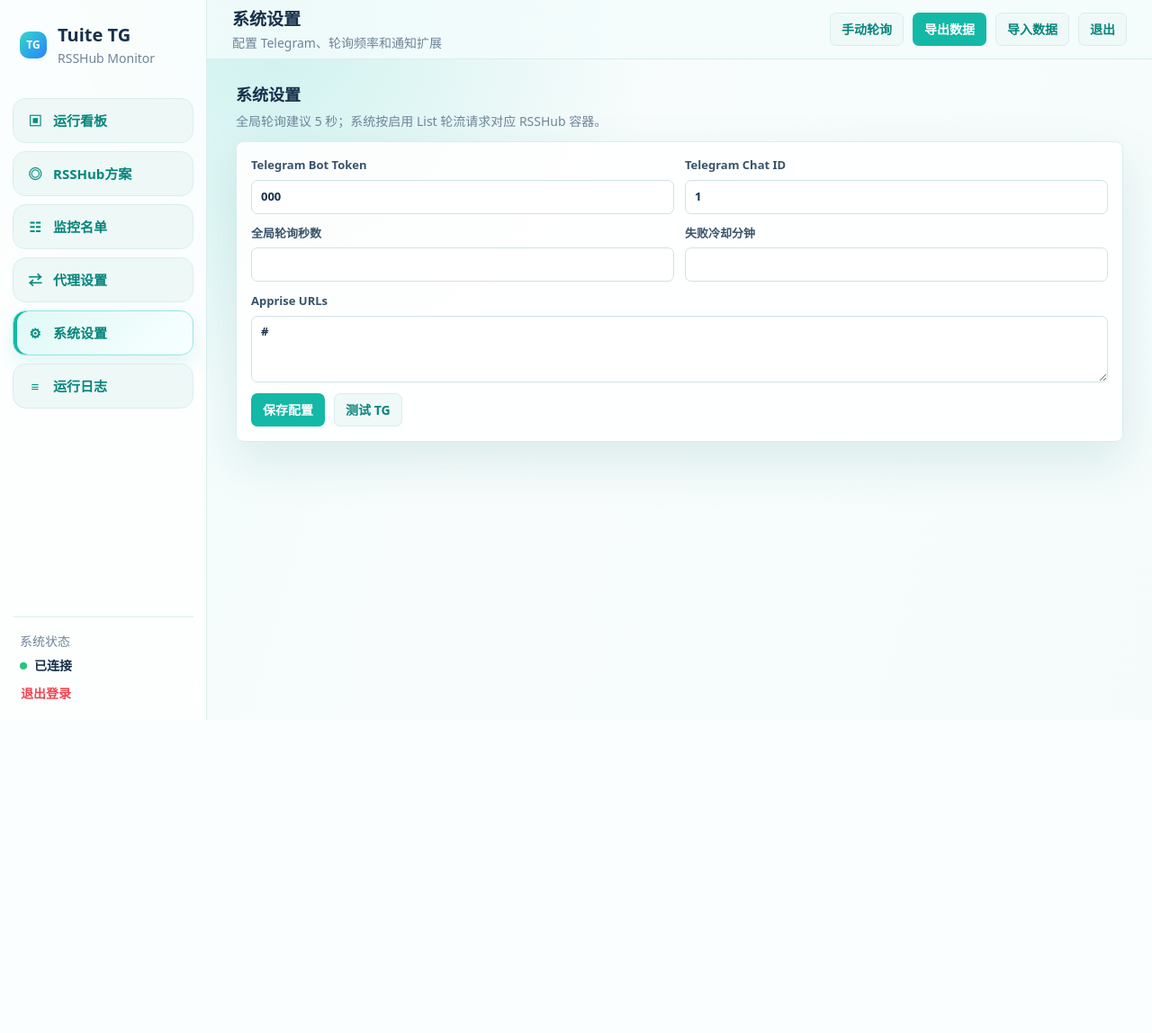
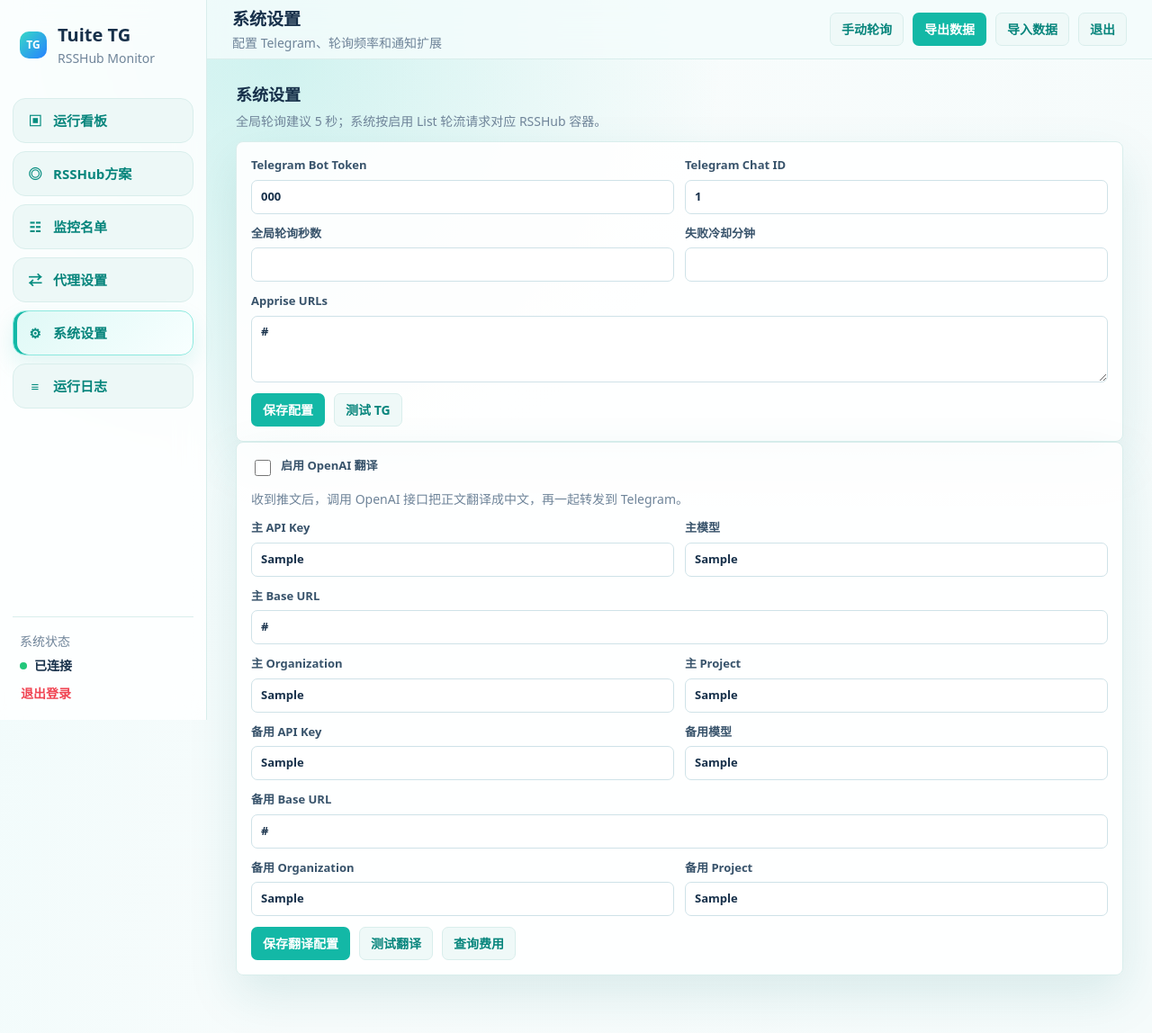
Before and after one commit to mmk58860-code/tuite-tg, a FastAPI app: template app/templates/index.html in a window 1280 px wide, after a click that opens the changed part. Shown: the whole page at 90% size. Before the commit the page ends 800 px from the top, so only its background shows below. Run offline with FastAPI, Linux system fonts and the light colour scheme; the template is opened without the code that fills it: most values are stand-ins (such as "Sample title", 1, 10 or a date in 2020); parts of the project's set-up code (start-up, migrations or seed data) failed here and were passed over.

Commit message:
Add OpenAI tweet translation settings

```diff
--- a/app/main.py
+++ b/app/main.py
@@ -45,6 +45,7 @@ from .docker_manager import (
     remove_container,
 )
 from .notifier import format_alert, send_telegram
+from .openai_client import OpenAIConfigError, OpenAIRequestError, build_endpoint, query_recent_costs, translate_text
 from .watcher import watcher
 
 
@@ -224,6 +225,17 @@ async def index(
         "apprise_urls": get_setting(db, "apprise_urls", ""),
         "global_poll_seconds": get_setting(db, "global_poll_seconds", "5"),
         "failure_cooldown_minutes": get_setting(db, "failure_cooldown_minutes", "10"),
+        "translate_enabled": get_setting(db, "translate_enabled", "0"),
+        "translate_model_primary": get_setting(db, "translate_model_primary", "gpt-4.1-mini"),
+        "translate_api_key_primary": get_setting(db, "translate_api_key_primary", ""),
+        "translate_base_url_primary": get_setting(db, "translate_base_url_primary", "https://api.openai.com/v1"),
+        "translate_org_primary": get_setting(db, "translate_org_primary", ""),
+        "translate_project_primary": get_setting(db, "translate_project_primary", ""),
+        "translate_model_backup": get_setting(db, "translate_model_backup", ""),
+        "translate_api_key_backup": get_setting(db, "translate_api_key_backup", ""),
+        "translate_base_url_backup": get_setting(db, "translate_base_url_backup", "https://api.openai.com/v1"),
+        "translate_org_backup": get_setting(db, "translate_org_backup", ""),
+        "translate_project_backup": get_setting(db, "translate_project_backup", ""),
     }
     enabled_bindings = [
         binding
@@ -302,6 +314,17 @@ async def save_settings(
     apprise_urls: str = Form(""),
     global_poll_seconds: int = Form(5),
     failure_cooldown_minutes: int = Form(10),
+    translate_enabled: str = Form(""),
+    translate_model_primary: str = Form("gpt-4.1-mini"),
+    translate_api_key_primary: str = Form(""),
+    translate_base_url_primary: str = Form("https://api.openai.com/v1"),
+    translate_org_primary: str = Form(""),
+    translate_project_primary: str = Form(""),
+    translate_model_backup: str = Form(""),
+    translate_api_key_backup: str = Form(""),
+    translate_base_url_backup: str = Form("https://api.openai.com/v1"),
+    translate_org_backup: str = Form(""),
+    translate_project_backup: str = Form(""),
     db: Session = Depends(get_db),
     _: str = Depends(current_user_from_cookie),
 ):
@@ -310,6 +333,17 @@ async def save_settings(
     set_setting(db, "apprise_urls", apprise_urls.strip())
     set_setting(db, "global_poll_seconds", str(max(1, global_poll_seconds)))
     set_setting(db, "failure_cooldown_minutes", str(max(1, failure_cooldown_minutes)))
+    set_setting(db, "translate_enabled", "1" if translate_enabled == "on" else "0")
+    set_setting(db, "translate_model_primary", translate_model_primary.strip())
+    set_setting(db, "translate_api_key_primary", translate_api_key_primary.strip())
+    set_setting(db, "translate_base_url_primary", translate_base_url_primary.strip())
+    set_setting(db, "translate_org_primary", translate_org_primary.strip())
+    set_setting(db, "translate_project_primary", translate_project_primary.strip())
+    set_setting(db, "translate_model_backup", translate_model_backup.strip())
+    set_setting(db, "translate_api_key_backup", translate_api_key_backup.strip())
+    set_setting(db, "translate_base_url_backup", translate_base_url_backup.strip())
+    set_setting(db, "translate_org_backup", translate_org_backup.strip())
+    set_setting(db, "translate_project_backup", translate_project_backup.strip())
     add_log(db, "INFO", "系统配置已保存")
     return RedirectResponse("/#settings", status_code=303)
 
@@ -326,6 +360,34 @@ async def test_telegram(
         add_log(db, "INFO", "Telegram 测试消息发送成功")
     except Exception as exc:
         add_log(db, "ERROR", f"Telegram 测试失败: {exc}")
+    return RedirectResponse("/#settings", status_code=303)
+
+
+@app.post("/settings/test-translation")
+async def test_translation(
+    db: Session = Depends(get_db),
+    _: str = Depends(current_user_from_cookie),
+):
+    try:
+        endpoint = load_translation_endpoint(db, "primary")
+        translated = await translate_text(endpoint, "OpenAI helps us translate tweets into Chinese.")
+        add_log(db, "INFO", f"翻译测试成功: {translated[:200]}")
+    except (OpenAIConfigError, OpenAIRequestError, Exception) as exc:
+        add_log(db, "ERROR", f"翻译测试失败: {exc}")
+    return RedirectResponse("/#settings", status_code=303)
+
+
+@app.post("/settings/check-translation-balance")
+async def check_translation_balance(
+    db: Session = Depends(get_db),
+    _: str = Depends(current_user_from_cookie),
+):
+    try:
+        endpoint = load_translation_endpoint(db, "primary")
+        summary = await query_recent_costs(endpoint)
+        add_log(db, "INFO", summary)
+    except (OpenAIConfigError, OpenAIRequestError, Exception) as exc:
+        add_log(db, "ERROR", f"费用查询失败: {exc}")
     return RedirectResponse("/#settings", status_code=303)
 
 
@@ -1096,6 +1158,17 @@ def resolve_proxy_choice(db: Session, value: str) -> str | None:
     return proxy.proxy_url if proxy else None
 
 
+def load_translation_endpoint(db: Session, slot: str = "primary"):
+    suffix = "primary" if slot == "primary" else "backup"
+    return build_endpoint(
+        get_setting(db, f"translate_api_key_{suffix}", ""),
+        get_setting(db, f"translate_model_{suffix}", "gpt-4.1-mini"),
+        get_setting(db, f"translate_base_url_{suffix}", "https://api.openai.com/v1"),
+        get_setting(db, f"translate_org_{suffix}", ""),
+        get_setting(db, f"translate_project_{suffix}", ""),
+    )
+
+
 def resolve_rsshub_choice(db: Session, value: int) -> int:
     if value:
         exists = db.query(RsshubInstance.id).filter(RsshubInstance.id == value).first()
--- a/app/templates/index.html
+++ b/app/templates/index.html
@@ -493,6 +493,49 @@
       <button type="submit" class="secondary" formaction="/settings/test-telegram">测试 TG</button>
     </div>
   </form>
+
+  <form class="panel settings-grid" method="post" action="/settings">
+    <label class="check">
+      <input name="translate_enabled" type="checkbox" {% if settings.translate_enabled == '1' %}checked{% endif %}>
+      <span>启用 OpenAI 翻译</span>
+    </label>
+    <div class="span-2 muted">收到推文后，调用 OpenAI 接口把正文翻译成中文，再一起转发到 Telegram。</div>
+    <label>主 API Key
+      <input name="translate_api_key_primary" value="{{ settings.translate_api_key_primary }}" autocomplete="off">
+    </label>
+    <label>主模型
+      <input name="translate_model_primary" value="{{ settings.translate_model_primary }}">
+    </label>
+    <label class="span-2">主 Base URL
+      <input name="translate_base_url_primary" value="{{ settings.translate_base_url_primary }}">
+    </label>
+    <label>主 Organization
+      <input name="translate_org_primary" value="{{ settings.translate_org_primary }}">
+    </label>
+    <label>主 Project
+      <input name="translate_project_primary" value="{{ settings.translate_project_primary }}">
+    </label>
+    <label>备用 API Key
+      <input name="translate_api_key_backup" value="{{ settings.translate_api_key_backup }}" autocomplete="off">
+    </label>
+    <label>备用模型
+      <input name="translate_model_backup" value="{{ settings.translate_model_backup }}">
+    </label>
+    <label class="span-2">备用 Base URL
+      <input name="translate_base_url_backup" value="{{ settings.translate_base_url_backup }}">
+    </label>
+    <label>备用 Organization
+      <input name="translate_org_backup" value="{{ settings.translate_org_backup }}">
+    </label>
+    <label>备用 Project
+      <input name="translate_project_backup" value="{{ settings.translate_project_backup }}">
+    </label>
+    <div class="actions span-2">
+      <button type="submit">保存翻译配置</button>
+      <button type="submit" class="secondary" formaction="/settings/test-translation">测试翻译</button>
+      <button type="submit" class="secondary" formaction="/settings/check-translation-balance">查询费用</button>
+    </div>
+  </form>
 </section>
 
 <section class="band" id="logs">
```
Also changed, not shown: app/notifier.py (+10 -1 lines), app/openai_client.py (added, +107 -0 lines), app/watcher.py (+45 -1 lines).
